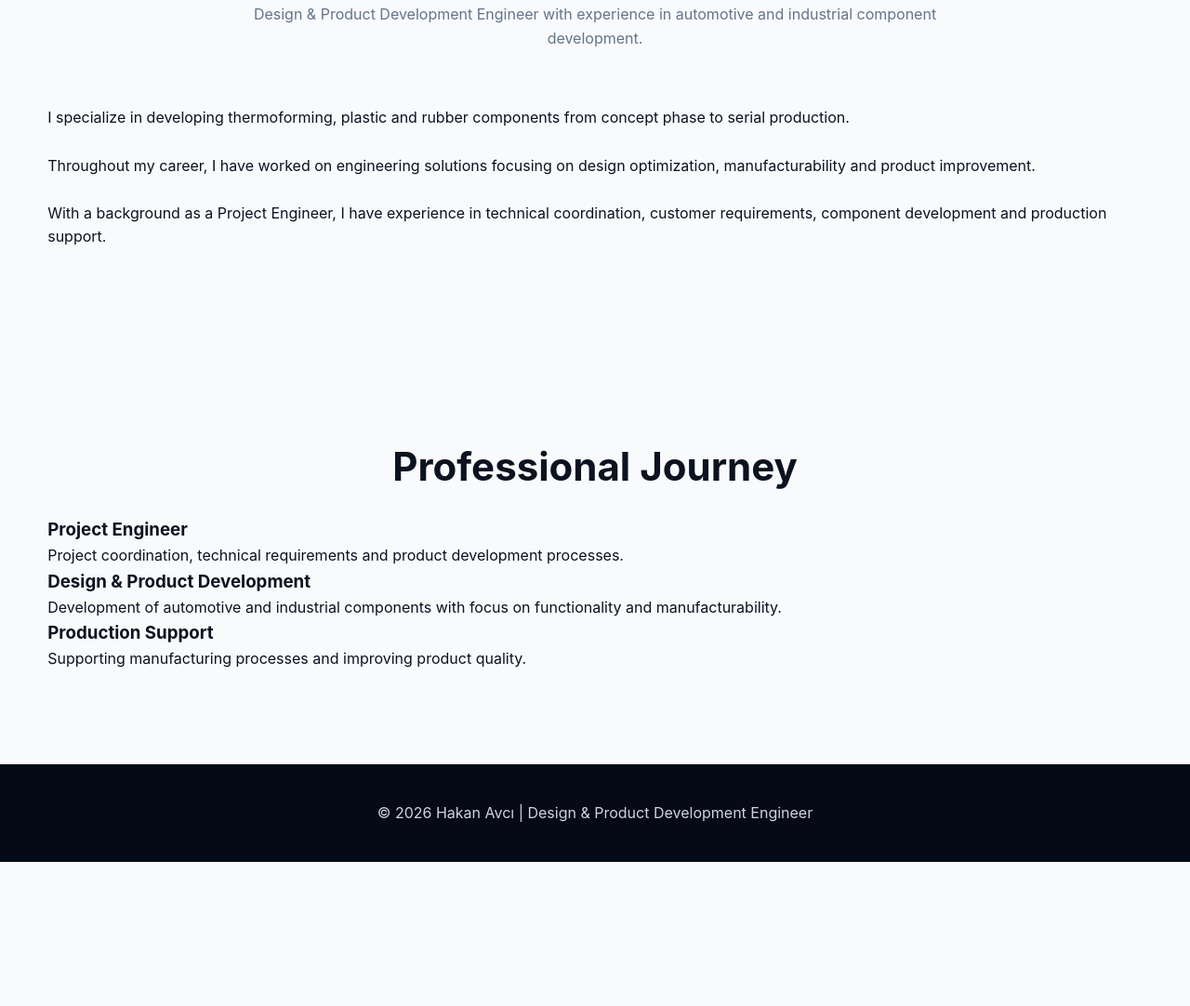
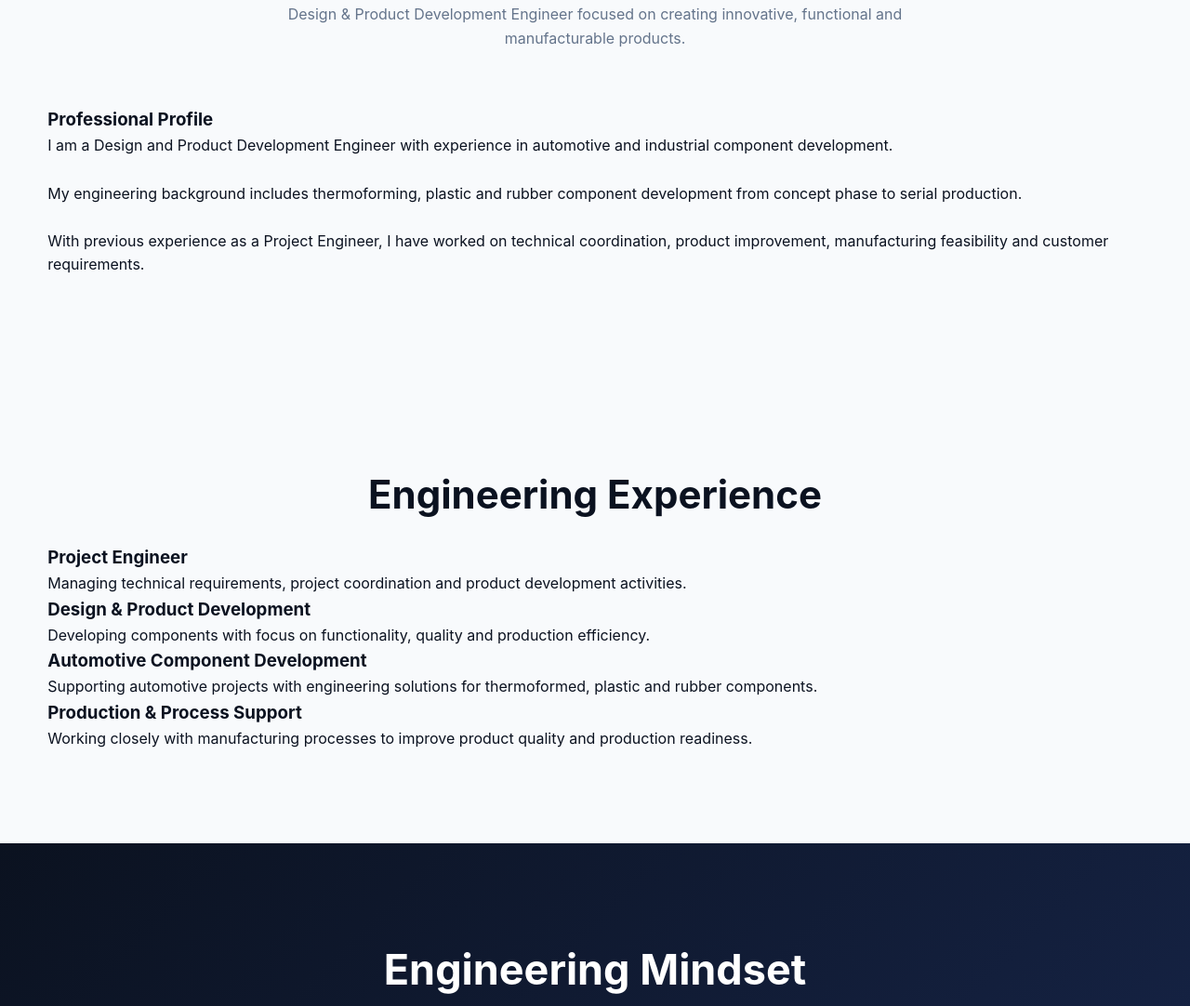
Before and after one commit to hakanletgo16-bot/avcihakan-website, a plain HTML site: page about.html in a window 1280 px wide. Shown: the part 270-1352 px from the top of the page at 93% size. Before the commit the page ends 1197 px from the top, so only its background shows below. Drawn offline with Linux system fonts and the light colour scheme.

Commit message:
about.html aktualisieren

```diff
--- a/about.html
+++ b/about.html
@@ -8,11 +8,12 @@
 
 <title>About | Hakan Avcı</title>
 
-<meta name="description" content="About Hakan Avcı, Design and Product Development Engineer.">
+<meta name="description" content="About Hakan Avcı, Design and Product Development Engineer with experience in automotive and industrial components.">
 
 <link rel="stylesheet" href="style.css">
 
 </head>
+
 
 <body>
 
@@ -24,6 +25,7 @@
 <div class="logo">
 HAKAN AVCI
 </div>
+
 
 <ul>
 
@@ -43,19 +45,20 @@
 
 
 
+
 <section>
 
 <div class="container">
 
 
-<h2 class="section-title">
+<h1 class="section-title">
 About Me
-</h2>
+</h1>
 
 
 <p class="section-text">
 
-Design & Product Development Engineer with experience in automotive and industrial component development.
+Design & Product Development Engineer focused on creating innovative, functional and manufacturable products.
 
 </p>
 
@@ -64,21 +67,127 @@
 <div class="card">
 
 
+<h3>
+Professional Profile
+</h3>
+
+
 <p>
-I specialize in developing thermoforming, plastic and rubber components from concept phase to serial production.
+
+I am a Design and Product Development Engineer with experience in automotive and industrial component development.
+
 </p>
 
 <br>
 
+
 <p>
-Throughout my career, I have worked on engineering solutions focusing on design optimization, manufacturability and product improvement.
+
+My engineering background includes thermoforming, plastic and rubber component development from concept phase to serial production.
+
 </p>
 
 <br>
 
+
 <p>
-With a background as a Project Engineer, I have experience in technical coordination, customer requirements, component development and production support.
+
+With previous experience as a Project Engineer, I have worked on technical coordination, product improvement, manufacturing feasibility and customer requirements.
+
 </p>
+
+
+</div>
+
+
+</div>
+
+</section>
+
+
+
+
+
+<section>
+
+<div class="container">
+
+
+<h2 class="section-title">
+Engineering Experience
+</h2>
+
+
+
+<div class="experience-timeline">
+
+
+
+<div class="experience-item">
+
+<h3>
+Project Engineer
+</h3>
+
+<p>
+
+Managing technical requirements, project coordination and product development activities.
+
+</p>
+
+</div>
+
+
+
+
+<div class="experience-item">
+
+<h3>
+Design & Product Development
+</h3>
+
+<p>
+
+Developing components with focus on functionality, quality and production efficiency.
+
+</p>
+
+</div>
+
+
+
+
+<div class="experience-item">
+
+<h3>
+Automotive Component Development
+</h3>
+
+<p>
+
+Supporting automotive projects with engineering solutions for thermoformed, plastic and rubber components.
+
+</p>
+
+</div>
+
+
+
+
+<div class="experience-item">
+
+<h3>
+Production & Process Support
+</h3>
+
+<p>
+
+Working closely with manufacturing processes to improve product quality and production readiness.
+
+</p>
+
+</div>
+
 
 
 </div>
@@ -92,66 +201,33 @@
 
 
 
-<section>
+
+<section class="cta">
 
 <div class="container">
 
 
-<h2 class="section-title">
-Professional Journey
+<h2>
+Engineering Mindset
 </h2>
 
 
-<div class="experience-timeline">
+<p>
+
+Combining design knowledge, manufacturing understanding and problem-solving skills to create reliable products.
+
+</p>
 
 
-<div class="experience-item">
-
-<h3>
-Project Engineer
-</h3>
-
-<p>
-Project coordination, technical requirements and product development processes.
-</p>
-
-</div>
-
-
-
-<div class="experience-item">
-
-<h3>
-Design & Product Development
-</h3>
-
-<p>
-Development of automotive and industrial components with focus on functionality and manufacturability.
-</p>
-
-</div>
-
-
-
-<div class="experience-item">
-
-<h3>
-Production Support
-</h3>
-
-<p>
-Supporting manufacturing processes and improving product quality.
-</p>
-
-</div>
-
-
-</div>
+<a href="contact.html">
+Contact Me
+</a>
 
 
 </div>
 
 </section>
+
 
 
 
@@ -172,7 +248,9 @@
 
 
 
+
 <script src="script.js"></script>
+
 
 </body>
 
```
